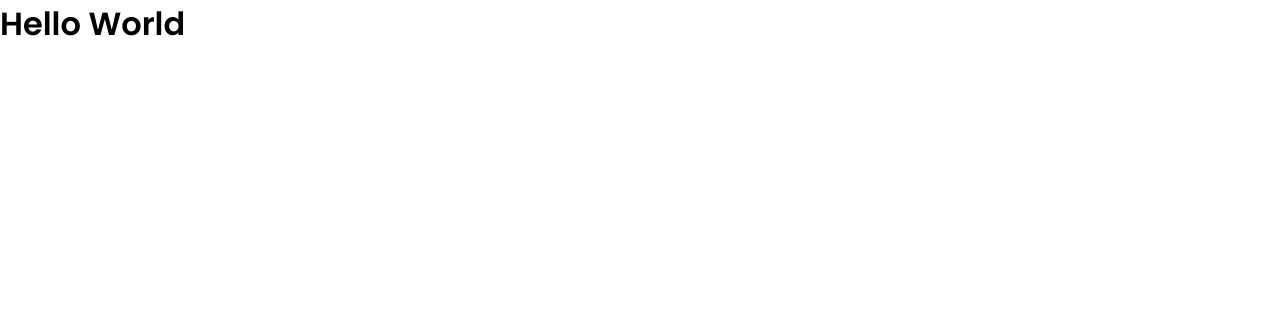
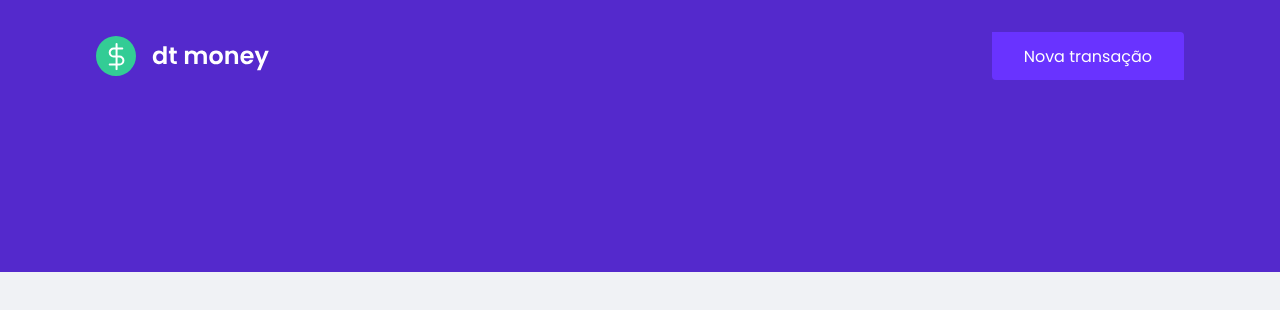
Before and after one commit to SalesMatheus/dtmoney, a React (Create React App) app: page / in a window 1280 px wide. Shown: the top 310 px of the page. Built offline with nearby package versions, Linux system fonts and the light colour scheme.

Commit message:
Add Header

```diff
--- a/src/App.tsx
+++ b/src/App.tsx
@@ -1,10 +1,11 @@
+import { Header } from "./components/Header";
 import { GlobalStyle } from "./styles/global";
 
 export function App() {
   return (
-    <div className="App">
-      <h1> Hello World</h1>
+    <>
+      <Header />
       <GlobalStyle />
-    </div>
+    </>
   );
 }
--- /dev/null
+++ b/src/components/Header/index.tsx
@@ -0,0 +1,17 @@
+import logoImg from '../../assets/logo.svg'
+
+import { Container, Content } from './styles'
+
+export function Header() {
+    return (
+        <Container>
+            <Content>
+                <img src={logoImg} alt="dt money" />
+                <button type="button">
+                    Nova transação
+                </button>
+            </Content>
+        </Container>
+    )
+
+}
--- /dev/null
+++ b/src/components/Header/styles.ts
@@ -0,0 +1,31 @@
+import styled from 'styled-components';
+
+export const Container = styled.header`
+    background: var(--blue);
+`;
+
+export const Content = styled.div`
+    max-width: 1120px;
+    margin: 0 auto;
+
+    padding: 2rem 1rem 12rem;
+    display: flex;
+    align-items: center;
+    justify-content: space-between;
+
+    button {
+        font-size: 1rem;
+        color: #FFF;
+        background: var(--blue-light);
+        border: 0;
+        padding: 0 2rem;
+        border-radius: 0%.25rem;
+        height: 3rem;
+
+        transition: filter 0.2s;
+
+        &:hover {
+        filter: brightness(0.9);
+        }
+    }
+`;
```
Also changed, not shown: src/styles/global.ts (+8 -8 lines).
